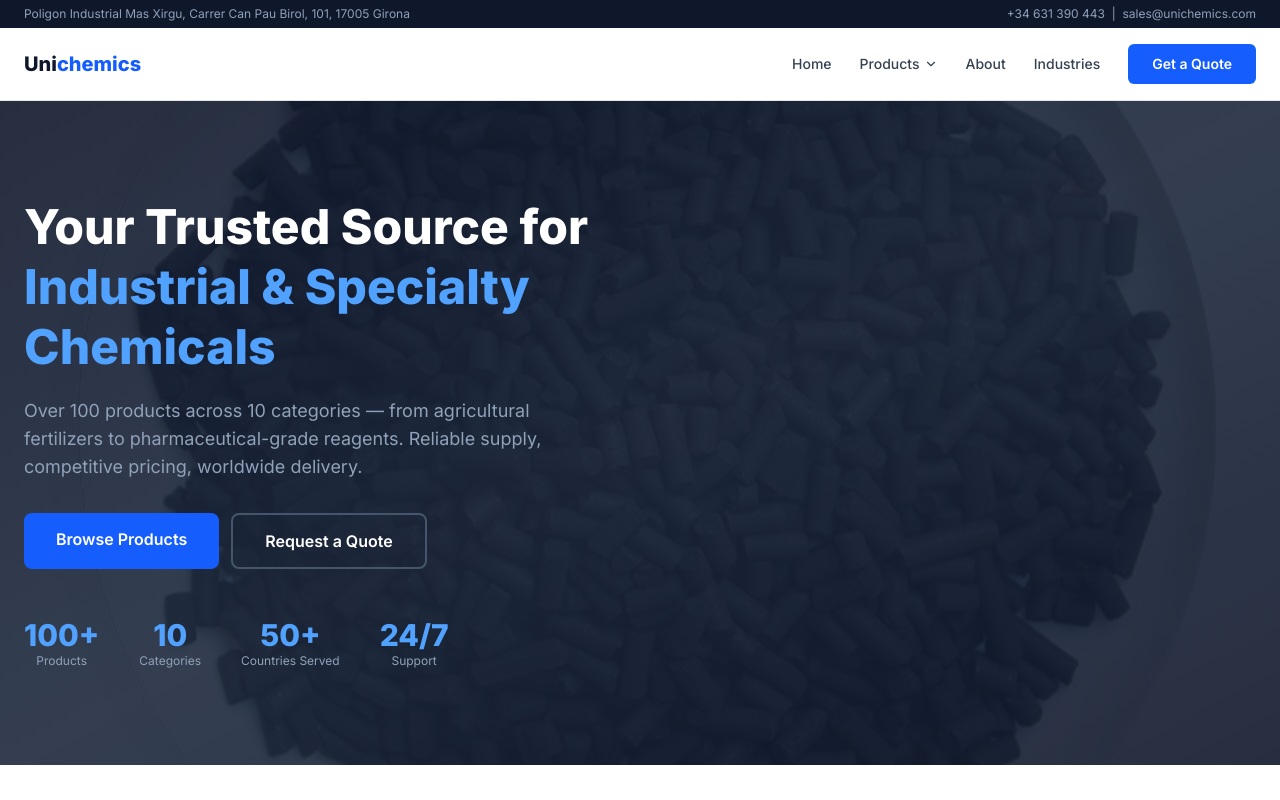
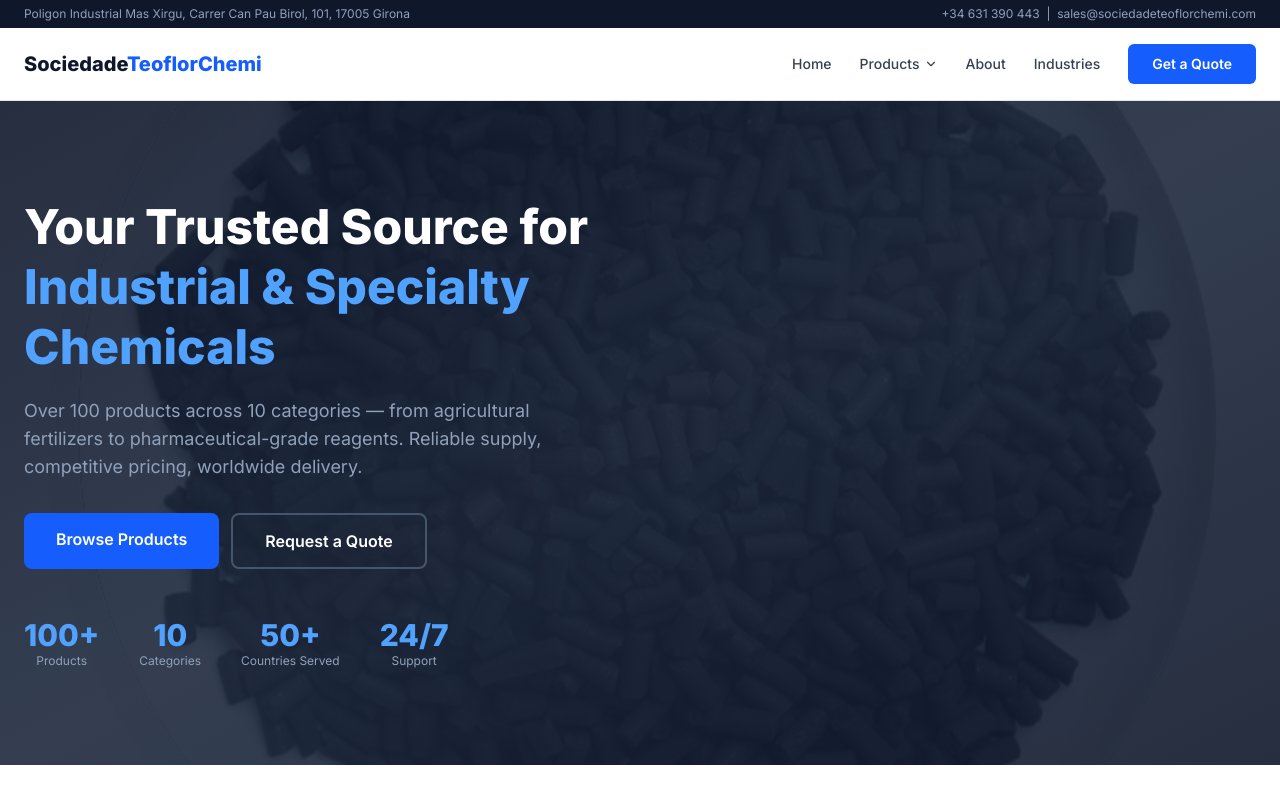
Before and after one commit to domingosstephen/unichemics, a Next.js app: page / in a window 1280 px wide. Shown: the top 800 px of the page. Built offline with nearby package versions, Linux system fonts and the light colour scheme.

Commit message:
Rebrand from Unichemics to SociedadeTeoflorChemi across all pages and components
Co-Authored-By: Claude Opus 4.6 (1M context) <noreply@anthropic.com>

```diff
--- a/src/app/about/page.tsx
+++ b/src/app/about/page.tsx
@@ -5,7 +5,7 @@ import CTABanner from "@/components/CTABanner";
 
 export const metadata: Metadata = {
   title: "About Us — Trusted Chemical Supplier",
-  description: "Learn about Unichemics — a global chemical distribution company delivering quality-assured industrial, agricultural, and specialty chemicals to 50+ countries.",
+  description: "Learn about SociedadeTeoflorChemi — a global chemical distribution company delivering quality-assured industrial, agricultural, and specialty chemicals to 50+ countries.",
   alternates: { canonical: "/about" },
 };
 
@@ -27,7 +27,7 @@ export default function AboutPage() {
             <Link href="/" className="text-blue-400 hover:underline">Home</Link>
             <span className="mx-2">›</span> About Us
           </nav>
-          <h1 className="text-3xl md:text-4xl font-extrabold mb-3">About Unichemics</h1>
+          <h1 className="text-3xl md:text-4xl font-extrabold mb-3">About SociedadeTeoflorChemi</h1>
           <p className="text-slate-400 max-w-xl">Bridging the gap between chemical manufacturers and the industries that depend on them — with quality, reliability, and technical expertise at every step.</p>
         </div>
       </section>
@@ -38,7 +38,7 @@ export default function AboutPage() {
             <div>
               <p className="text-xs uppercase tracking-widest text-blue-600 font-bold mb-2">Our Story</p>
               <h2 className="text-3xl font-extrabold mb-6">From Local Expertise to Global Reach</h2>
-              <p className="text-slate-600 mb-4">Unichemics was founded with a clear mission: make high-quality chemical sourcing simple, transparent, and reliable for businesses of every size. What started as a specialized supplier serving local manufacturers has grown into a comprehensive chemical distribution operation spanning multiple continents.</p>
+              <p className="text-slate-600 mb-4">SociedadeTeoflorChemi was founded with a clear mission: make high-quality chemical sourcing simple, transparent, and reliable for businesses of every size. What started as a specialized supplier serving local manufacturers has grown into a comprehensive chemical distribution operation spanning multiple continents.</p>
               <p className="text-slate-600 mb-4">Today, we maintain direct relationships with certified manufacturers across Asia, Europe, and the Middle East — enabling us to offer competitive pricing on over 100 products without compromising on quality assurance or supply chain integrity.</p>
               <p className="text-slate-600">Our team combines deep chemical industry knowledge with modern supply chain management, providing clients with not just products, but genuine partnership in their procurement operations.</p>
             </div>
--- a/src/app/category/[slug]/page.tsx
+++ b/src/app/category/[slug]/page.tsx
@@ -30,7 +30,7 @@ export default async function CategoryPage({ params }: { params: Promise<{ slug:
   const schema = {
     "@context": "https://schema.org",
     "@type": "CollectionPage",
-    name: `${cat.name} — Unichemics`,
+    name: `${cat.name} — SociedadeTeoflorChemi`,
     description: cat.desc,
     mainEntity: {
       "@type": "ItemList",
@@ -39,7 +39,7 @@ export default async function CategoryPage({ params }: { params: Promise<{ slug:
         "@type": "ListItem",
         position: i + 1,
         name: p.name,
-        url: `https://unichemics.com/products/${p.slug}`,
+        url: `https://sociedadeteoflorchemi.com/products/${p.slug}`,
       })),
     },
   };
--- a/src/app/contact/page.tsx
+++ b/src/app/contact/page.tsx
@@ -5,7 +5,7 @@ import { Mail, Phone, Clock, Truck, MapPin } from "lucide-react";
 
 export const metadata: Metadata = {
   title: "Contact Us — Get a Quote",
-  description: "Request a quote for bulk chemical supply. Contact Unichemics for pricing, product availability, and technical support. Response within 24 hours.",
+  description: "Request a quote for bulk chemical supply. Contact SociedadeTeoflorChemi for pricing, product availability, and technical support. Response within 24 hours.",
   alternates: { canonical: "/contact" },
 };
 
@@ -35,7 +35,7 @@ export default function ContactPage() {
               <h2 className="text-xl font-bold mb-6">Contact Information</h2>
               <ul className="space-y-6">
                 {[
-                  { icon: <Mail className="w-5 h-5 text-blue-600" />, title: "Email", text: "sales@unichemics.com" },
+                  { icon: <Mail className="w-5 h-5 text-blue-600" />, title: "Email", text: "sales@sociedadeteoflorchemi.com" },
                   { icon: <Phone className="w-5 h-5 text-blue-600" />, title: "Phone", text: "+34 631 390 443" },
                   { icon: <Clock className="w-5 h-5 text-blue-600" />, title: "Business Hours", text: "Monday — Friday: 8:00 AM — 6:00 PM (EST)\nEmergency support available 24/7" },
                   { icon: <Truck className="w-5 h-5 text-blue-600" />, title: "Shipping", text: "FOB, CIF, CFR, and DDP terms available.\nWe ship to 50+ countries worldwide." },
--- a/src/app/layout.tsx
+++ b/src/app/layout.tsx
@@ -7,16 +7,16 @@ import Footer from "@/components/Footer";
 const inter = Inter({ subsets: ["latin"] });
 
 export const metadata: Metadata = {
-  metadataBase: new URL("https://unichemics.com"),
+  metadataBase: new URL("https://sociedadeteoflorchemi.com"),
   title: {
-    template: "%s | Unichemics",
-    default: "Unichemics — Industrial, Agricultural & Specialty Chemical Supplier",
+    template: "%s | SociedadeTeoflorChemi",
+    default: "SociedadeTeoflorChemi — Industrial, Agricultural & Specialty Chemical Supplier",
   },
   description: "Trusted global supplier of 100+ industrial, agricultural, food-grade, mining, and specialty chemicals. Request a quote for bulk chemical supply with worldwide delivery.",
   keywords: ["chemical supplier", "industrial chemicals", "agricultural chemicals", "food additives", "mining chemicals", "water treatment", "bulk chemicals"],
   openGraph: {
     type: "website",
-    siteName: "Unichemics",
+    siteName: "SociedadeTeoflorChemi",
   },
   robots: { index: true, follow: true },
 };
--- a/src/app/page.tsx
+++ b/src/app/page.tsx
@@ -46,9 +46,9 @@ export default function Home() {
           __html: JSON.stringify({
             "@context": "https://schema.org",
             "@type": "Organization",
-            name: "Unichemics",
+            name: "SociedadeTeoflorChemi",
             description: "Trusted global supplier of industrial, agricultural, food-grade, mining, pharmaceutical, and specialty chemicals.",
-            url: "https://unichemics.com",
+            url: "https://sociedadeteoflorchemi.com",
           }),
         }}
       />
@@ -154,7 +154,7 @@ export default function Home() {
       <section className="py-20">
         <div className="max-w-7xl mx-auto px-6">
           <div className="text-center mb-12">
-            <p className="text-xs uppercase tracking-widest text-blue-600 font-bold mb-2">Why Unichemics</p>
+            <p className="text-xs uppercase tracking-widest text-blue-600 font-bold mb-2">Why SociedadeTeoflorChemi</p>
             <h2 className="text-3xl font-extrabold mb-3">Built for Reliability at Scale</h2>
           </div>
           <div className="grid grid-cols-1 sm:grid-cols-2 lg:grid-cols-4 gap-8">
--- a/src/app/products/[slug]/page.tsx
+++ b/src/app/products/[slug]/page.tsx
@@ -41,15 +41,15 @@ export default async function ProductPage({ params }: { params: Promise<{ slug:
     "@type": "Product",
     name: product.name,
     description: product.desc,
-    image: `https://unichemics.com${product.image}`,
+    image: `https://sociedadeteoflorchemi.com${product.image}`,
     sku: product.cas,
-    brand: { "@type": "Brand", name: "Unichemics" },
+    brand: { "@type": "Brand", name: "SociedadeTeoflorChemi" },
     category: cat.name,
     offers: {
       "@type": "Offer",
       availability: "https://schema.org/InStock",
       priceCurrency: "USD",
-      seller: { "@type": "Organization", name: "Unichemics" },
+      seller: { "@type": "Organization", name: "SociedadeTeoflorChemi" },
     },
     additionalProperty: [
       { "@type": "PropertyValue", name: "CAS Number", value: product.cas },
@@ -63,9 +63,9 @@ export default async function ProductPage({ params }: { params: Promise<{ slug:
     "@context": "https://schema.org",
     "@type": "BreadcrumbList",
     itemListElement: [
-      { "@type": "ListItem", position: 1, name: "Home", item: "https://unichemics.com/" },
-      { "@type": "ListItem", position: 2, name: cat.name, item: `https://unichemics.com/category/${cat.id}` },
-      { "@type": "ListItem", position: 3, name: product.name, item: `https://unichemics.com/products/${product.slug}` },
+      { "@type": "ListItem", position: 1, name: "Home", item: "https://sociedadeteoflorchemi.com/" },
+      { "@type": "ListItem", position: 2, name: cat.name, item: `https://sociedadeteoflorchemi.com/category/${cat.id}` },
+      { "@type": "ListItem", position: 3, name: product.name, item: `https://sociedadeteoflorchemi.com/products/${product.slug}` },
     ],
   };
 
--- a/src/components/Footer.tsx
+++ b/src/components/Footer.tsx
@@ -7,7 +7,7 @@ export default function Footer() {
         <div className="grid grid-cols-1 sm:grid-cols-2 lg:grid-cols-4 gap-10 mb-12">
           <div>
             <div className="text-xl font-extrabold text-white mb-3">
-              Uni<span className="text-blue-400">chemics</span>
+              Sociedade<span className="text-blue-400">TeoflorChemi</span>
             </div>
             <p className="text-sm leading-relaxed mb-4">Your trusted partner for industrial, agricultural, and specialty chemical supply. Serving manufacturers, processors, and distributors across 50+ countries.</p>
             <p className="text-sm leading-relaxed">Poligon Industrial Mas Xirgu<br />Carrer Can Pau Birol, 101<br />17005 Girona, Spain</p>
@@ -43,7 +43,7 @@ export default function Footer() {
           </div>
         </div>
         <div className="border-t border-slate-800 py-5 flex flex-wrap justify-between items-center gap-3 text-xs">
-          <span>&copy; 2026 Unichemics. All rights reserved.</span>
+          <span>&copy; 2026 SociedadeTeoflorChemi. All rights reserved.</span>
           <span>Committed to quality, safety, and global chemical supply excellence.</span>
         </div>
       </div>
--- a/src/components/Header.tsx
+++ b/src/components/Header.tsx
@@ -16,14 +16,14 @@ export default function Header() {
       <div className="bg-slate-900 text-slate-400 text-xs py-1.5">
         <div className="max-w-7xl mx-auto px-4 sm:px-6 flex justify-between items-center">
           <span className="hidden sm:inline">Poligon Industrial Mas Xirgu, Carrer Can Pau Birol, 101, 17005 Girona</span>
-          <span>+34 631 390 443 &nbsp;|&nbsp; sales@unichemics.com</span>
+          <span>+34 631 390 443 &nbsp;|&nbsp; sales@sociedadeteoflorchemi.com</span>
         </div>
       </div>
 
       {/* Main nav */}
       <div className="max-w-7xl mx-auto px-4 sm:px-6 py-3 sm:py-4 flex justify-between items-center">
         <Link href="/" className="text-lg sm:text-xl font-extrabold text-slate-900">
-          Uni<span className="text-blue-600">chemics</span>
+          Sociedade<span className="text-blue-600">TeoflorChemi</span>
         </Link>
 
         {/* Desktop nav */}
```
